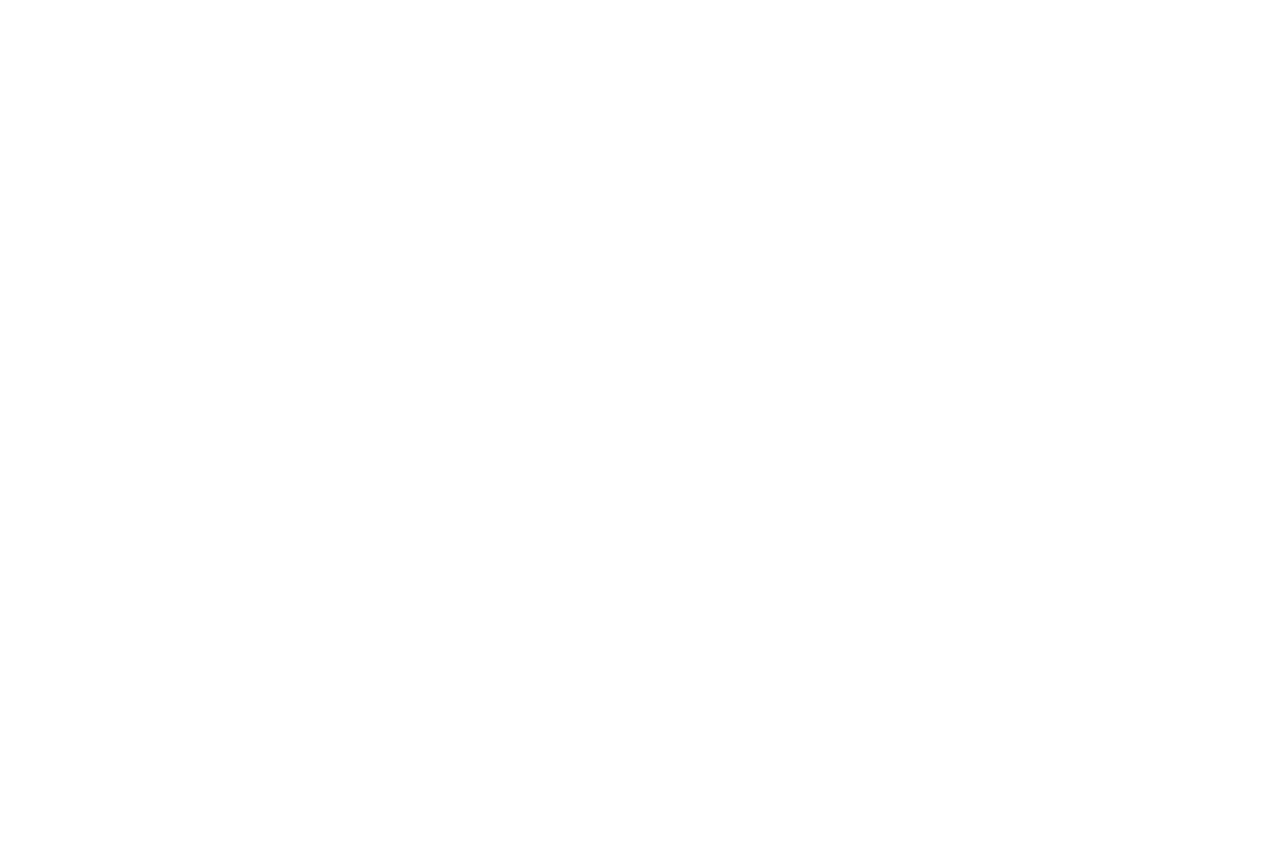
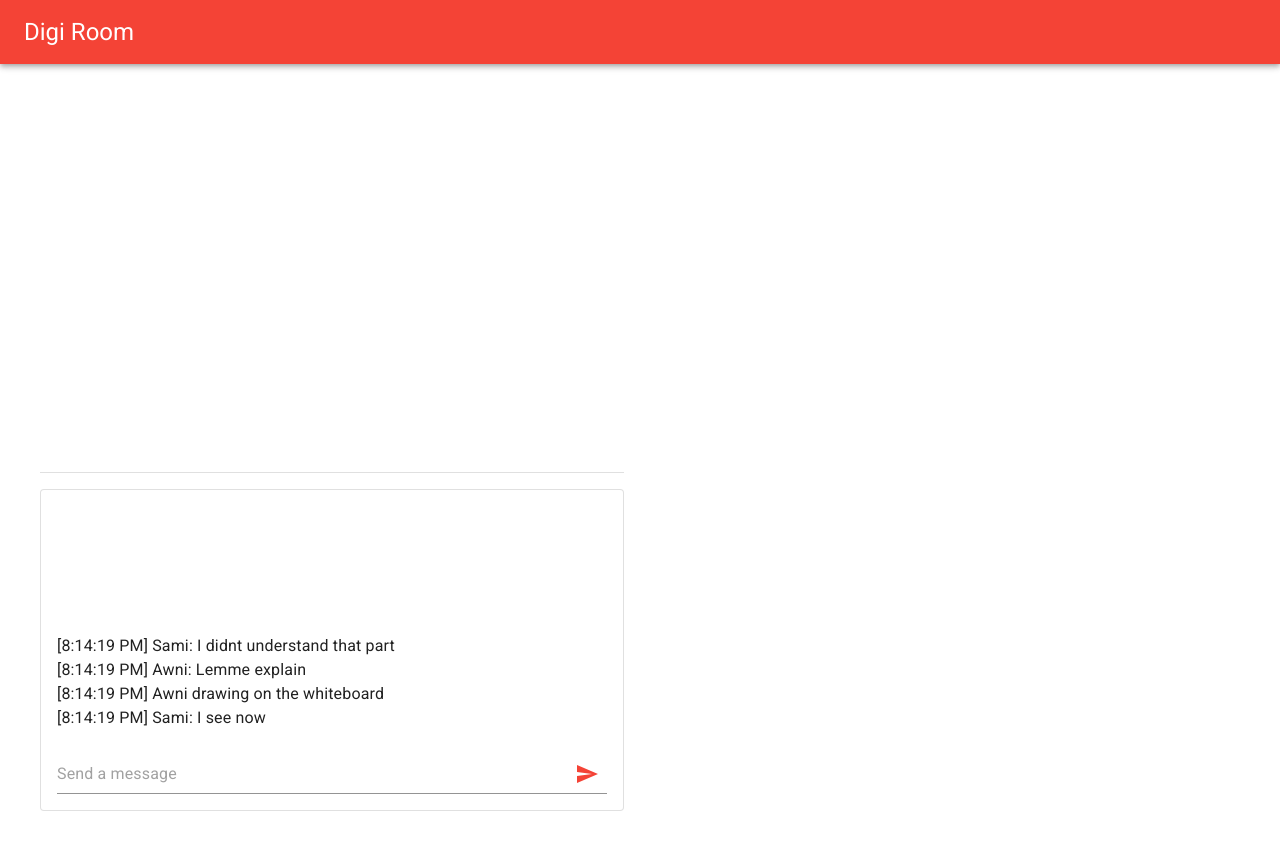
Before and after one commit to Amoodaa/digiroom, a React (Create React App) app: page /1 in a window 1280 px wide. Before the commit this address had no page. Before the commit the page ends 800 px from the top, so only its background shows below. Built offline with nearby package versions, Linux system fonts and the light colour scheme; the HTML template or start-up script is replaced by a standard one.

Commit message:
feat(wip): room page ui

```diff
--- a/package.json
+++ b/package.json
@@ -7,6 +7,7 @@
     "@emotion/styled": "^11.6.0",
     "@fontsource/roboto": "^4.5.3",
     "@hookform/resolvers": "^2.8.8",
+    "@mui/icons-material": "^5.4.2",
     "@mui/material": "^5.4.0",
     "@reduxjs/toolkit": "^1.5.1",
     "@testing-library/jest-dom": "^4.2.4",
@@ -21,6 +22,7 @@
     "react": "^17.0.2",
     "react-dom": "^17.0.2",
     "react-hook-form": "^7.26.0",
+    "react-player": "^2.9.0",
     "react-redux": "^7.2.0",
     "react-router-dom": "6",
     "react-scripts": "5.0.0",
--- a/src/App.tsx
+++ b/src/App.tsx
@@ -3,12 +3,12 @@
 import "@fontsource/roboto/500.css";
 import "@fontsource/roboto/700.css";
 
+import { red } from "@mui/material/colors";
 import CssBaseline from "@mui/material/CssBaseline";
+import { createTheme, ThemeProvider } from "@mui/material/styles";
 import { Home } from "features/Home";
+import { Room } from "features/Room";
 import { Route, Routes } from "react-router";
-
-import { red } from "@mui/material/colors";
-import { ThemeProvider, createTheme } from "@mui/material/styles";
 
 const theme = createTheme({
   palette: {
@@ -25,6 +25,7 @@
       <CssBaseline />
       <Routes>
         <Route path="/" element={<Home />} />
+        <Route path="/:roomId" element={<Room />} />
       </Routes>
     </ThemeProvider>
   );
--- /dev/null
+++ b/src/components/Header.tsx
@@ -0,0 +1,21 @@
+import AppBar from "@mui/material/AppBar";
+import Container from "@mui/material/Container";
+import Toolbar from "@mui/material/Toolbar";
+import Typography from "@mui/material/Typography";
+
+export const Header = ({ roomId = "" }) => (
+  <AppBar position="static">
+    <Container maxWidth="xl">
+      <Toolbar disableGutters>
+        <Typography
+          variant="h5"
+          noWrap
+          component="div"
+          sx={{ mr: 2, display: { xs: "none", md: "flex" } }}
+        >
+          Digi Room
+        </Typography>
+      </Toolbar>
+    </Container>
+  </AppBar>
+);
--- a/src/features/Home/index.tsx
+++ b/src/features/Home/index.tsx
@@ -1,29 +1,14 @@
-import AppBar from "@mui/material/AppBar";
 import Container from "@mui/material/Container";
 import Divider from "@mui/material/Divider";
-import Toolbar from "@mui/material/Toolbar";
-import Typography from "@mui/material/Typography";
 import { FindCourses } from "./FindCoursesForm";
 import { FindCoursesResults } from "./FindCoursesResults";
+import { Header } from "../../components/Header";
 import { NewRoomForm } from "./NewRoomForm";
 
 export const Home = () => {
   return (
     <>
-      <AppBar position="static">
-        <Container maxWidth="xl">
-          <Toolbar disableGutters>
-            <Typography
-              variant="h5"
-              noWrap
-              component="div"
-              sx={{ mr: 2, display: { xs: "none", md: "flex" } }}
-            >
-              Digi Room
-            </Typography>
-          </Toolbar>
-        </Container>
-      </AppBar>
+      <Header />
       <Container maxWidth="xl" sx={{ p: 2 }}>
         <NewRoomForm />
         <Divider sx={{ my: 2 }} />
--- /dev/null
+++ b/src/features/Room/data.ts
@@ -0,0 +1,35 @@
+export const exampleYTUrl = "https://www.youtube.com/watch?v=Z6w6JowO5Fw";
+
+export type ChatMessage = {
+  type: "chat" | "action";
+  content: string;
+  senderName: string;
+  at: Date;
+};
+
+export const exampleChat: ChatMessage[] = [
+  {
+    type: "chat",
+    content: "I didnt understand that part",
+    senderName: "Sami",
+    at: new Date(),
+  },
+  {
+    type: "chat",
+    content: "Lemme explain",
+    senderName: "Awni",
+    at: new Date(),
+  },
+  {
+    type: "action",
+    content: "drawing on the whiteboard",
+    senderName: "Awni",
+    at: new Date(),
+  },
+  {
+    type: "chat",
+    content: "I see now",
+    senderName: "Sami",
+    at: new Date(),
+  },
+];
--- /dev/null
+++ b/src/features/Room/index.tsx
@@ -0,0 +1,64 @@
+import SendIcon from "@mui/icons-material/Send";
+import Box from "@mui/material/Box";
+import Container from "@mui/material/Container";
+import Divider from "@mui/material/Divider";
+import IconButton from "@mui/material/IconButton";
+import Paper from "@mui/material/Paper";
+import TextField from "@mui/material/TextField";
+import Typography from "@mui/material/Typography";
+import { FC } from "react";
+import ReactPlayer from "react-player/youtube";
+import { useParams } from "react-router";
+import { Header } from "../../components/Header";
+import { ChatMessage as IChatMessage, exampleChat, exampleYTUrl } from "./data";
+
+export const ChatMessage: FC<{ chatItem: IChatMessage }> = ({ chatItem }) => (
+  <Typography>
+    [{chatItem.at.toLocaleTimeString()}] {chatItem.senderName}
+    {chatItem.type === "chat" ? ": " : " "}
+    {chatItem.content}
+  </Typography>
+);
+
+export const Room = () => {
+  const { roomId } = useParams<{ roomId: string }>();
+  return (
+    <>
+      <Header roomId={roomId} />
+      <Container maxWidth="xl" sx={{ p: 2 }}>
+        <Box maxWidth="50%" sx={{ p: 2 }}>
+          <ReactPlayer url={exampleYTUrl} controls={false} />
+          <Divider sx={{ my: 2 }} />
+          <Paper variant="outlined">
+            <Box
+              display="flex"
+              flexDirection="column"
+              justifyContent="flex-end"
+              height="40vh"
+              p={2}
+            >
+              <Box mb={3}>
+                {exampleChat.map((msg) => (
+                  <ChatMessage chatItem={msg} />
+                ))}
+              </Box>
+
+              <TextField
+                sx={{ justifySelf: "flex-end" }}
+                placeholder="Send a message"
+                variant="standard"
+                InputProps={{
+                  endAdornment: (
+                    <IconButton color="primary">
+                      <SendIcon />
+                    </IconButton>
+                  ),
+                }}
+              />
+            </Box>
+          </Paper>
+        </Box>
+      </Container>
+    </>
+  );
+};
```
Also changed, not shown: 1 other file (tests, documents, lock files or other folders).
